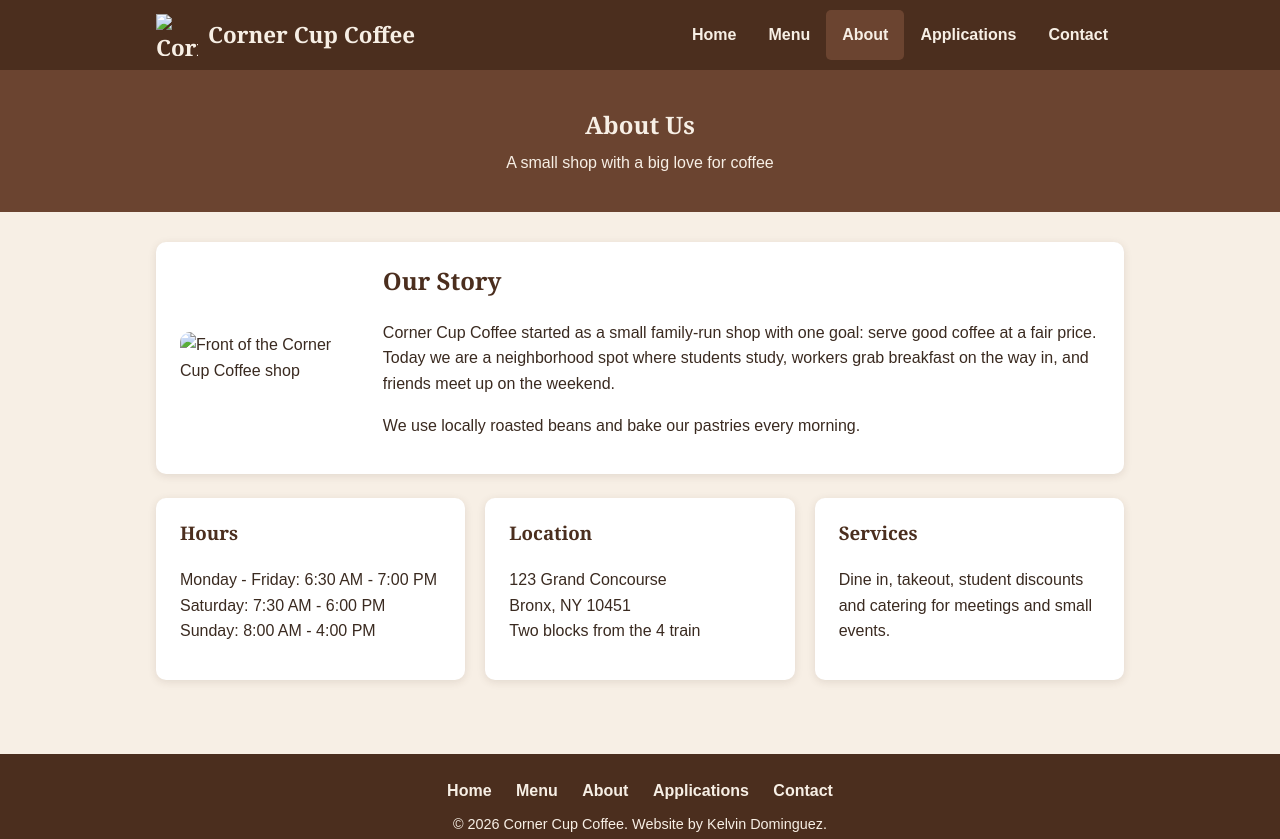
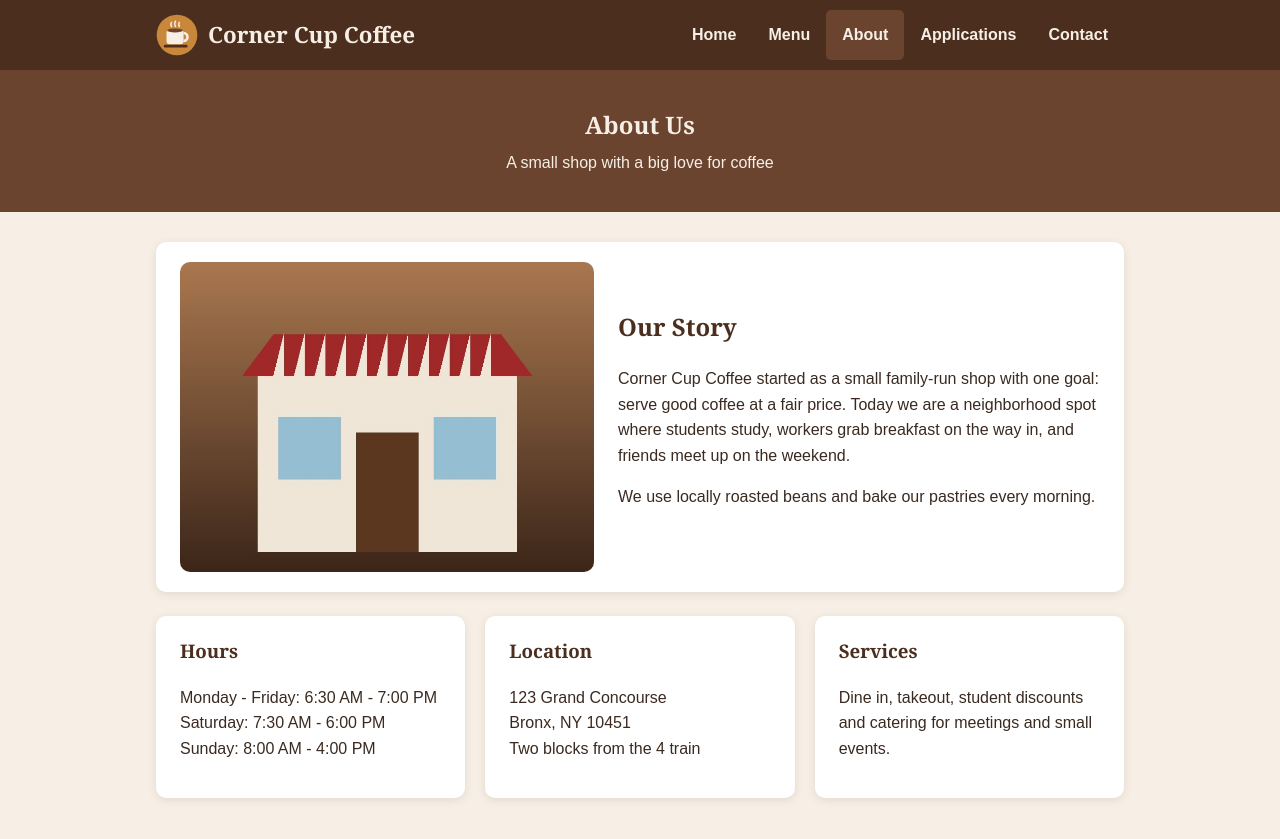
Before and after one commit to Kelvindd1/Kelvindd1.github.io, a plain HTML site: page cornercup/about.html in a window 1280 px wide. Shown: the top 839 px of the page. Drawn offline with Linux system fonts and the light colour scheme; files that its build step writes are made by us from their sources.

Commit message:
Update paths for stylesheet and images in about.html

```diff
--- a/cornercup/about.html
+++ b/cornercup/about.html
@@ -4,7 +4,7 @@
   <meta charset="UTF-8">
   <meta name="viewport" content="width=device-width, initial-scale=1.0">
   <title>Corner Cup Coffee | About</title>
-  <link rel="stylesheet" href="css/style.css">
+  <link rel="stylesheet" href="style.css">
 </head>
 
 <body>
@@ -12,7 +12,7 @@
   <header class="site-header">
     <div class="header-inner">
       <a href="index.html" class="brand">
-        <img src="images/logo.svg" alt="Corner Cup Coffee logo">
+        <img src="logo.svg" alt="Corner Cup Coffee logo">
         Corner Cup Coffee
       </a>
       <nav>
@@ -35,7 +35,7 @@
   <main>
 
     <section class="card two-col">
-      <img src="images/shop.jpg" alt="Front of the Corner Cup Coffee shop">
+      <img src="shop.jpg" alt="Front of the Corner Cup Coffee shop">
       <div>
         <h2>Our Story</h2>
         <p>
```
